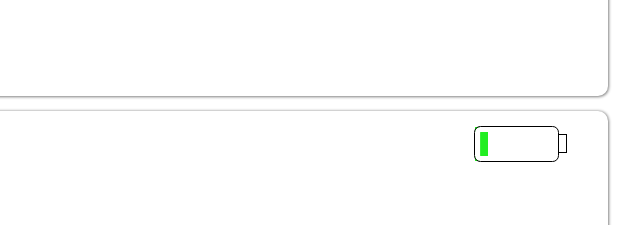
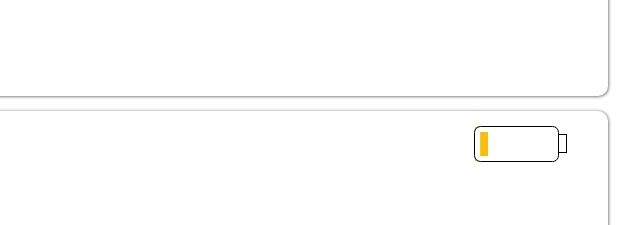
Before and after one commit to mddranasinghe/IOT-devices-control-panel, a plain HTML site: page controller/smoke.html in a window 1280 px wide. Shown: the part 1280-1505 px from the top of the page, 640-1280 px from the left. Drawn offline with Linux system fonts and the light colour scheme.

Commit message:
Update smoke.html

```diff
--- a/controller/smoke.html
+++ b/controller/smoke.html
@@ -85,7 +85,7 @@ height: 100%;
   z-index: -2;}
 
 
-#battery_kitchen{width: 15%;}
+#battery_kitchen{width: 15%;   background: rgb(247, 191, 8);}
 
 
   .sensores button {
```
